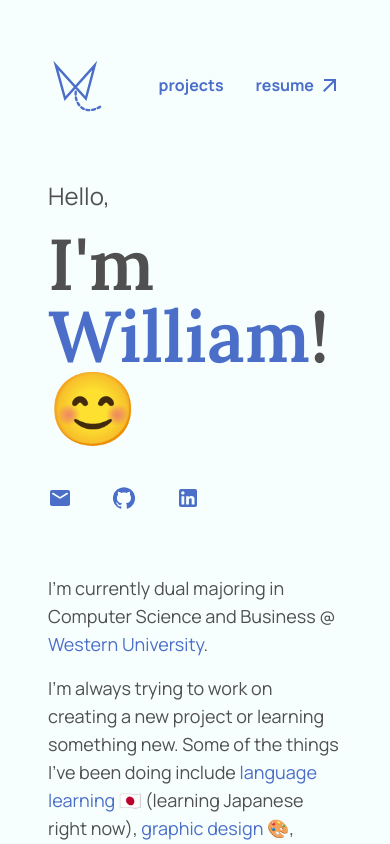
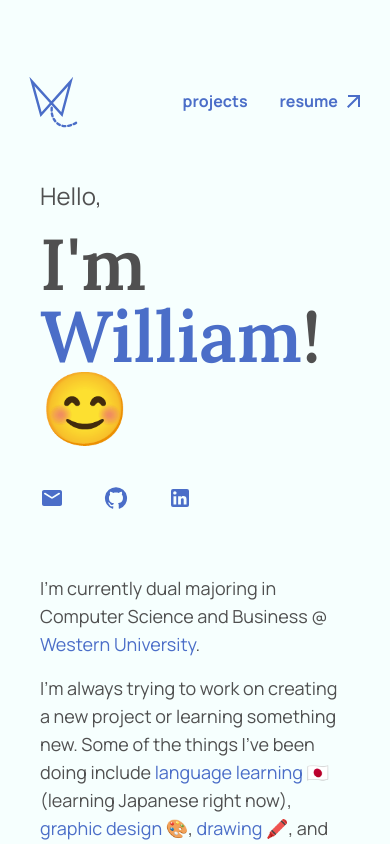
Before and after one commit to liuwllm/personal-site, a Next.js app: page / in a window 390 px wide. Shown: the top 844 px of the page. Built offline with nearby package versions, Linux system fonts and the light colour scheme.

Commit message:
Update responsiveness + dependencies

```diff
--- a/package.json
+++ b/package.json
@@ -13,9 +13,9 @@
     "@emotion/styled": "^11.11.5",
     "@mui/icons-material": "^5.16.1",
     "@mui/material": "^5.16.1",
-    "next": "^14.2.13",
-    "react": "^18.3.1",
-    "react-dom": "^18.3.1"
+    "next": "^15.1.2",
+    "react": "^19.0.0",
+    "react-dom": "^19.0.0"
   },
   "devDependencies": {
     "@types/node": "^20",
--- a/src/components/index/hero.tsx
+++ b/src/components/index/hero.tsx
@@ -7,7 +7,7 @@ import Link from 'next/link';
 export default function Hero() {
     return (
         <div className="flex flex-col gap-10 text-ink">
-            <div className="flex flex-col gap-4 2xl:pt-0 xl:pt-2 lg:pt-4 md:pt-8 sm:pt-12 pt-16">
+            <div className="flex flex-col gap-4">
                 <h1 className="text-2xl">
                     Hello,
                 </h1>
--- a/src/components/navbar.tsx
+++ b/src/components/navbar.tsx
@@ -5,8 +5,9 @@ import ArrowOutwardIcon from '@mui/icons-material/ArrowOutward';
 
 export default function NavBar() {
     return (
-      <main className="pt-14">
+      <main className="pt-12 mb-12">
         <div className="flex justify-between items-center w-full">
+            <div className="float-left">
                 <Link href="/">
                     <Image
                         src={Logo}
@@ -15,6 +16,7 @@ export default function NavBar() {
                         alt="Logo"
                     />
                 </Link>
+            </div>
             <div className="flex gap-8">
                 <Link className="group text-lg sm:text-xl font-medium text-slate-800 transition duration-200" href="/projects">
                     <h1 className="text-borealis text-base font-bold">
--- a/src/pages/index.tsx
+++ b/src/pages/index.tsx
@@ -7,12 +7,14 @@ export default function Home() {
   return (
     <>
       <title>William Liu</title>
-      <main className="flex flex-col min-h-screen w-full bg-ice 2xl:px-96 xl:px-72 lg:px-60 md:px-24 sm:px-12 px-12">
-        <NavBar />
-        <div className="flex-grow flex flex-col justify-center gap-16">
-          <Hero />
-          <Body />
-          <ProjectCTA />
+      <main className="bg-ice w-full">
+        <div className="min-h-screen flex flex-col max-w-6xl p-6 mx-auto justify-center">
+          <NavBar />
+          <div className="flex-grow flex flex-col justify-center gap-16 px-4 w-full">
+            <Hero />
+            <Body />
+            <ProjectCTA />
+          </div>
         </div>
       </main>
     </>
--- a/src/pages/projects.tsx
+++ b/src/pages/projects.tsx
@@ -30,12 +30,14 @@ export default function Home() {
     return (
         <>
             <title>William Liu | Projects</title>
-            <main className="flex flex-col min-h-screen w-full bg-ice 2xl:px-96 xl:px-72 lg:px-60 md:px-24 sm:px-12 px-12">
-                <NavBar />
-                <div className="flex-grow flex flex-col justify-center gap-16 2xl:px-24 xl:px-16 lg:px-12 md:px-6 sm:px-2 px-0 py-16">
-                    <Card title={anishelf.title} emoji={anishelf.emoji} subtitle={anishelf.subtitle} body={anishelf.body} link={anishelf.link} />
-                    <Card title={yachip8emu.title} emoji={yachip8emu.emoji} subtitle={yachip8emu.subtitle} body={yachip8emu.body} link={yachip8emu.link} />
-                    <Card title={wealthsimplepm.title} emoji={wealthsimplepm.emoji} subtitle={wealthsimplepm.subtitle} body={wealthsimplepm.body} link={wealthsimplepm.link} sublink={wealthsimplepm.sublink}/>
+            <main className="bg-ice w-full">
+                <div className="min-h-screen flex flex-col max-w-6xl p-6 mx-auto justify-center">
+                    <NavBar />
+                    <div className="flex-grow flex flex-col justify-center gap-16">
+                        <Card title={anishelf.title} emoji={anishelf.emoji} subtitle={anishelf.subtitle} body={anishelf.body} link={anishelf.link} />
+                        <Card title={yachip8emu.title} emoji={yachip8emu.emoji} subtitle={yachip8emu.subtitle} body={yachip8emu.body} link={yachip8emu.link} />
+                        <Card title={wealthsimplepm.title} emoji={wealthsimplepm.emoji} subtitle={wealthsimplepm.subtitle} body={wealthsimplepm.body} link={wealthsimplepm.link} sublink={wealthsimplepm.sublink}/>
+                    </div>
                 </div>
             </main>
         </>
```
Also changed, not shown: tsconfig.json (+18 -5 lines), 1 other file (tests, documents, lock files or other folders). Lines whose indentation alone changed are shown as unchanged.
